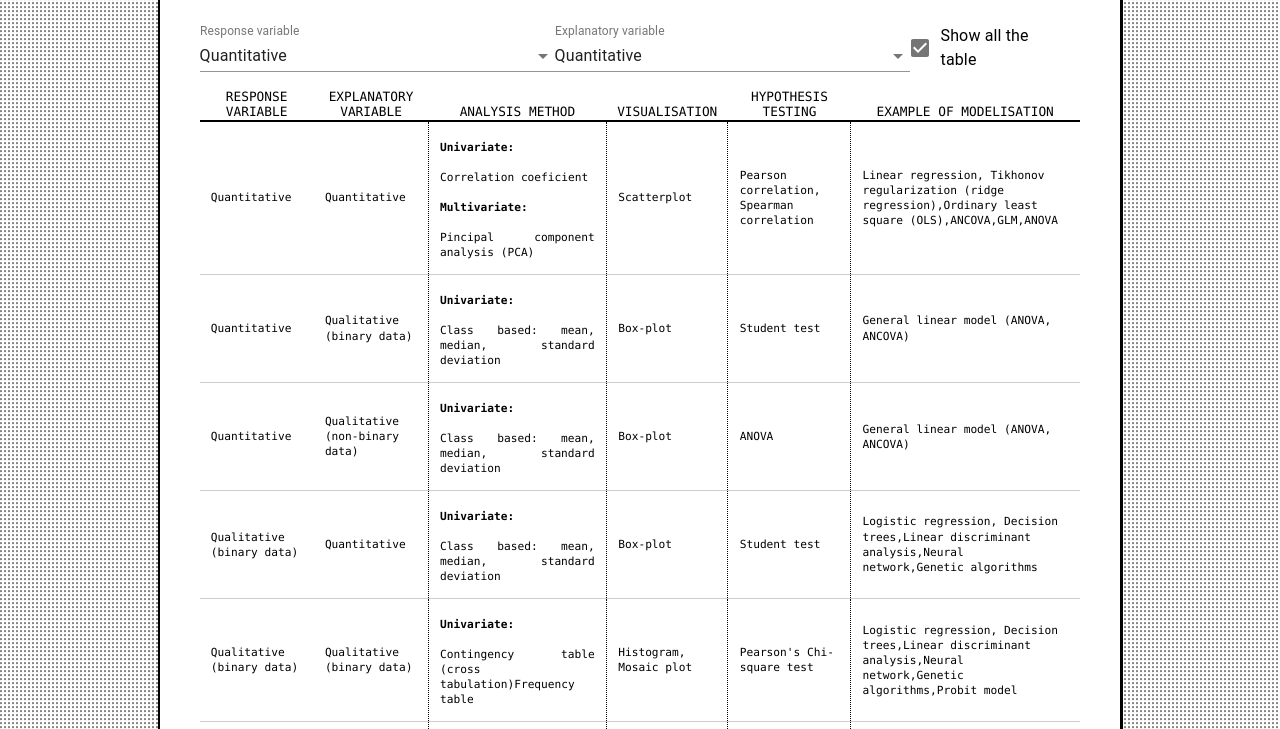
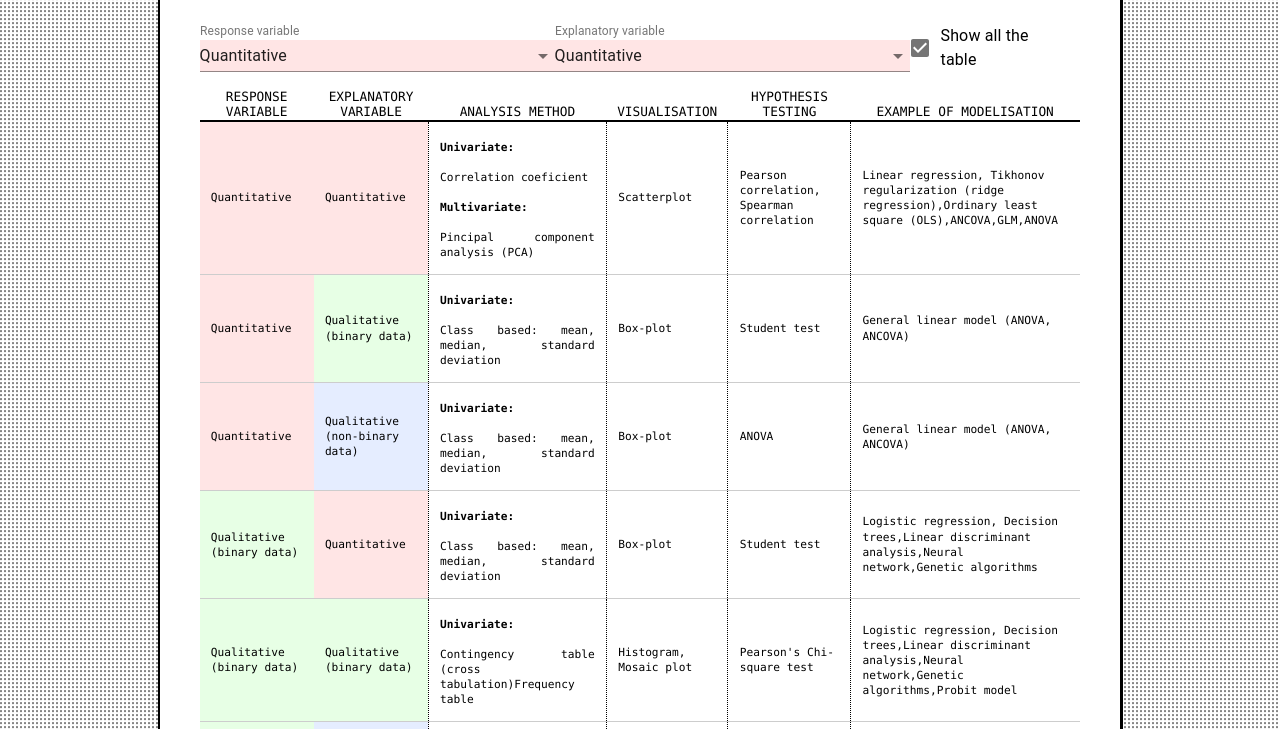
Before and after one commit to pierrechevallier/netlify-advanced, a Gatsby site: page /statistics in a window 1280 px wide. Both pictures are taken after a click on the label "Show all the table". Shown: the part 71-800 px from the top of the page. Built offline with nearby package versions, Linux system fonts and the light colour scheme; Gatsby itself is replaced by a stand-in of ours.

Commit message:
Update the statistics

```diff
--- a/src/components/StatsAnalysis/StatsAnalysis.jsx
+++ b/src/components/StatsAnalysis/StatsAnalysis.jsx
@@ -25,6 +25,11 @@ const StatsAnalysis = () => {
         binary: "Qualitative (binary data)",
         "non-binary": "Qualitative (non-binary data)"
     };
+    const type_color = {
+        quant: "t-red",
+        binary: "t-green",
+        "non-binary": "t-blue"
+    };
     const selection = statistics_analysis[`${responseData}-${explanatoryData}`];
     return <div className={classNames("c-about", "o-flex-column", "u-m-b-m", "u-z-0", "u-m-t-m")}>
         <div className={classNames("o-resp-row-col", "o-jcsa", "u-p-s")}>
@@ -36,6 +41,7 @@ const StatsAnalysis = () => {
                     id="select-type-data-response"
                     value={responseData}
                     onChange={(e) => setResponseData(e.target.value)}
+                    className={classNames(type_color[responseData])}
                 >
                     {Object.keys(type_data).map(key => (
                         <option value={key}>{type_data[key]}</option>
@@ -50,6 +56,7 @@ const StatsAnalysis = () => {
                     id="select-type-data-explanatory"
                     value={explanatoryData}
                     onChange={(e) => setExplanatoryData(e.target.value)}
+                    className={classNames(type_color[explanatoryData])}
                 >
                     {Object.keys(type_data).map(key => (
                         <option value={key}>{type_data[key]}</option>
@@ -122,8 +129,8 @@ const StatsAnalysis = () => {
                     console.log("object keys data", res_data, exp_data);
                     const data = statistics_analysis[`${res_data}-${exp_data}`];
                     return <tr key={`${res_data}-${exp_data}`}>
-                        <td>{type_data[res_data]}</td>
-                        <td className={"c-table-border-right"}>{type_data[exp_data]}</td>
+                        <td className={classNames(type_color[res_data])}>{type_data[res_data]}</td>
+                        <td className={classNames(type_color[exp_data], "c-table-border-right")}>{type_data[exp_data]}</td>
                         <td className={"c-table-border-right"}>
                             {Object.keys(data.descriptive.method).map(key => {
                                 const items = data.descriptive.method[key];
--- a/src/styles/theme.less
+++ b/src/styles/theme.less
@@ -56,3 +56,12 @@
 .t-hover-grey:hover {
     background-color: rgba(0,0,0,.1);
 }
+.t-red {
+    background-color: rgba(255,0,0,.1);
+}
+.t-green {
+    background-color: rgba(21, 255, 0, 0.1);
+}
+.t-blue {
+    background-color: rgba(0, 81, 255, 0.1);
+}
```
Also changed, not shown: src/styles/theme.css.
